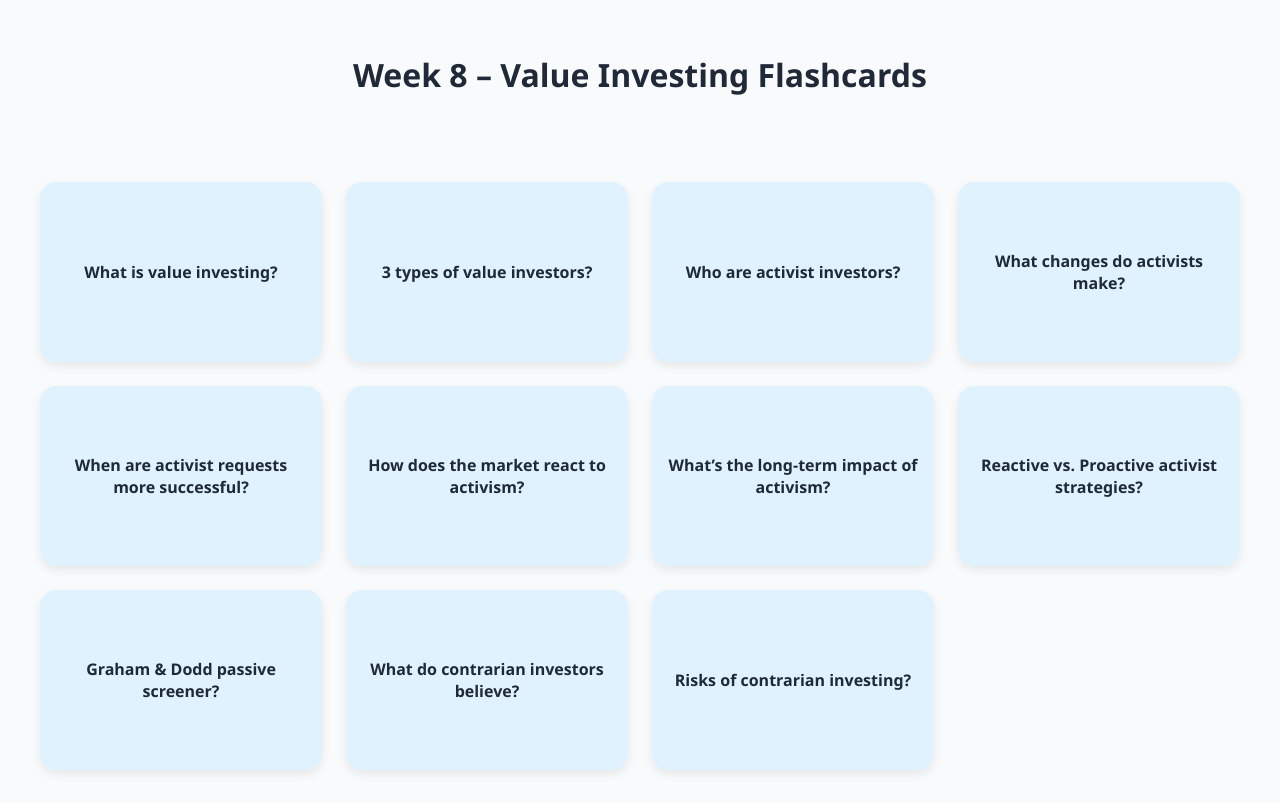
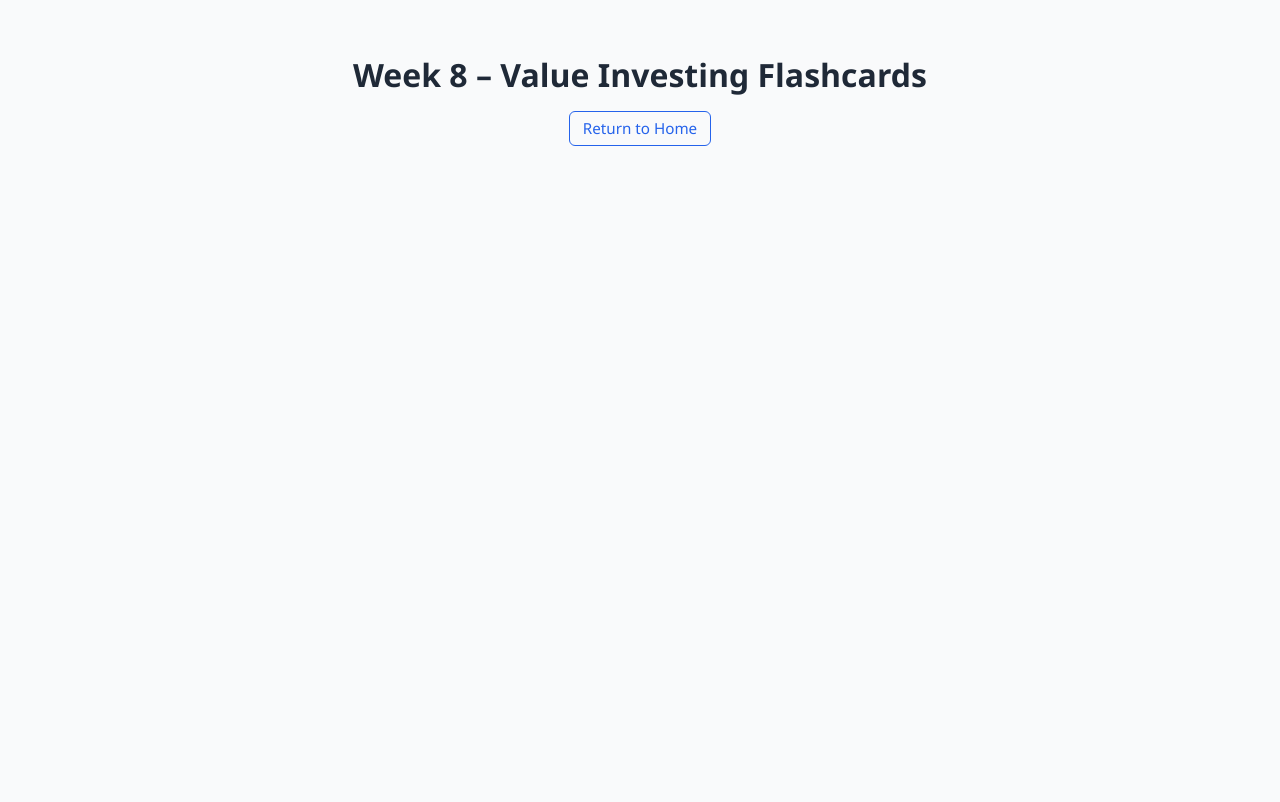
Before and after one commit to edwardwclarke/ECOM-057-FLASHCARDS, a plain HTML site: page week8.html in a window 1280 px wide. Drawn offline with Linux system fonts and the light colour scheme.

Commit message:
Add files via upload

```diff
--- a/week8.html
+++ b/week8.html
@@ -14,9 +14,31 @@
 
     h1 {
       text-align: center;
-      padding: 2rem;
+      padding-top: 2rem;
       font-size: 2rem;
       font-weight: 600;
+    }
+
+    .home-link {
+      text-align: center;
+      margin-top: 0.5rem;
+      margin-bottom: 1.5rem;
+    }
+
+    .home-link a {
+      text-decoration: none;
+      color: #2563eb;
+      font-weight: 500;
+      font-size: 0.95rem;
+      border: 1px solid #2563eb;
+      padding: 0.4rem 0.8rem;
+      border-radius: 6px;
+      transition: all 0.2s ease-in-out;
+    }
+
+    .home-link a:hover {
+      background-color: #2563eb;
+      color: white;
     }
 
     .flashcard-grid {
@@ -76,84 +98,13 @@
 <body>
 
 <h1>Week 8 – Value Investing Flashcards</h1>
+<div class="home-link">
+  <a href="/index.html">Return to Home</a>
+</div>
+
 <div class="flashcard-grid">
 
-  <div class="card" onclick="this.classList.toggle('flipped')">
-    <div class="card-inner">
-      <div class="card-face card-front">What is value investing?</div>
-      <div class="card-face card-back">Buying companies whose assets are worth more than their market price. Future growth is a bonus.</div>
-    </div>
-  </div>
-
-  <div class="card" onclick="this.classList.toggle('flipped')">
-    <div class="card-inner">
-      <div class="card-face card-front">3 types of value investors?</div>
-      <div class="card-face card-back">Passive Screener, Contrarian Investor, Activist Investor</div>
-    </div>
-  </div>
-
-  <div class="card" onclick="this.classList.toggle('flipped')">
-    <div class="card-inner">
-      <div class="card-face card-front">Who are activist investors?</div>
-      <div class="card-face card-back">Individuals, institutions, or hedge funds that push underperforming firms to change—especially in governance.</div>
-    </div>
-  </div>
-
-  <div class="card" onclick="this.classList.toggle('flipped')">
-    <div class="card-inner">
-      <div class="card-face card-front">What changes do activists make?</div>
-      <div class="card-face card-back">Asset sales, capital structure changes, cash usage (dividends/buybacks), governance fixes.</div>
-    </div>
-  </div>
-
-  <div class="card" onclick="this.classList.toggle('flipped')">
-    <div class="card-inner">
-      <div class="card-face card-front">When are activist requests more successful?</div>
-      <div class="card-face card-back">Taking private, selling the firm, or restructuring—not dividend boosts or firing CEOs.</div>
-    </div>
-  </div>
-
-  <div class="card" onclick="this.classList.toggle('flipped')">
-    <div class="card-inner">
-      <div class="card-face card-front">How does the market react to activism?</div>
-      <div class="card-face card-back">Positive reaction—half of 5% excess return happens before public announcement, with increased trading volume.</div>
-    </div>
-  </div>
-
-  <div class="card" onclick="this.classList.toggle('flipped')">
-    <div class="card-inner">
-      <div class="card-face card-front">What’s the long-term impact of activism?</div>
-      <div class="card-face card-back">No evidence of harm. ROA and firm performance usually improve over 5 years.</div>
-    </div>
-  </div>
-
-  <div class="card" onclick="this.classList.toggle('flipped')">
-    <div class="card-inner">
-      <div class="card-face card-front">Reactive vs. Proactive activist strategies?</div>
-      <div class="card-face card-back">Reactive = invest after action. Proactive = predict targets early (based on cash, scandals, low returns).</div>
-    </div>
-  </div>
-
-  <div class="card" onclick="this.classList.toggle('flipped')">
-    <div class="card-inner">
-      <div class="card-face card-front">Graham & Dodd passive screener?</div>
-      <div class="card-face card-back">Screen for low P/B, low P/E, high yield stocks. Also followed by Buffett & Munger.</div>
-    </div>
-  </div>
-
-  <div class="card" onclick="this.classList.toggle('flipped')">
-    <div class="card-inner">
-      <div class="card-face card-front">What do contrarian investors believe?</div>
-      <div class="card-face card-back">Markets overreact. They buy underperforming stocks expecting mean reversion. "Losers" often outperform.</div>
-    </div>
-  </div>
-
-  <div class="card" onclick="this.classList.toggle('flipped')">
-    <div class="card-inner">
-      <div class="card-face card-front">Risks of contrarian investing?</div>
-      <div class="card-face card-back">Requires confidence, patience, and low costs. Long holding periods needed to succeed.</div>
-    </div>
-  </div>
+  <!-- FLASHCARDS GO HERE (same as before) -->
 
 </div>
 
```
Also changed, not shown: week9.html (+28 -63 lines).
